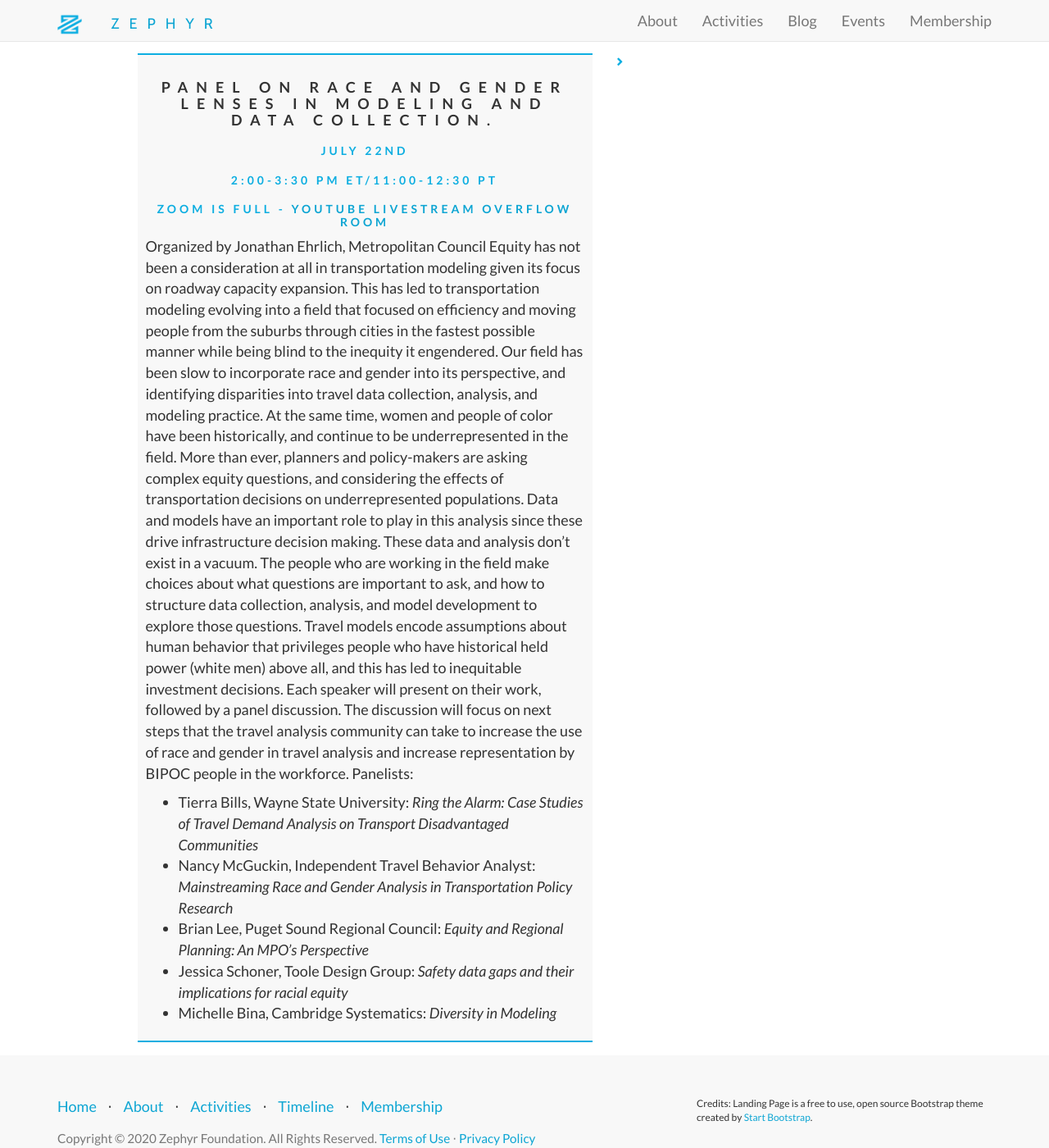
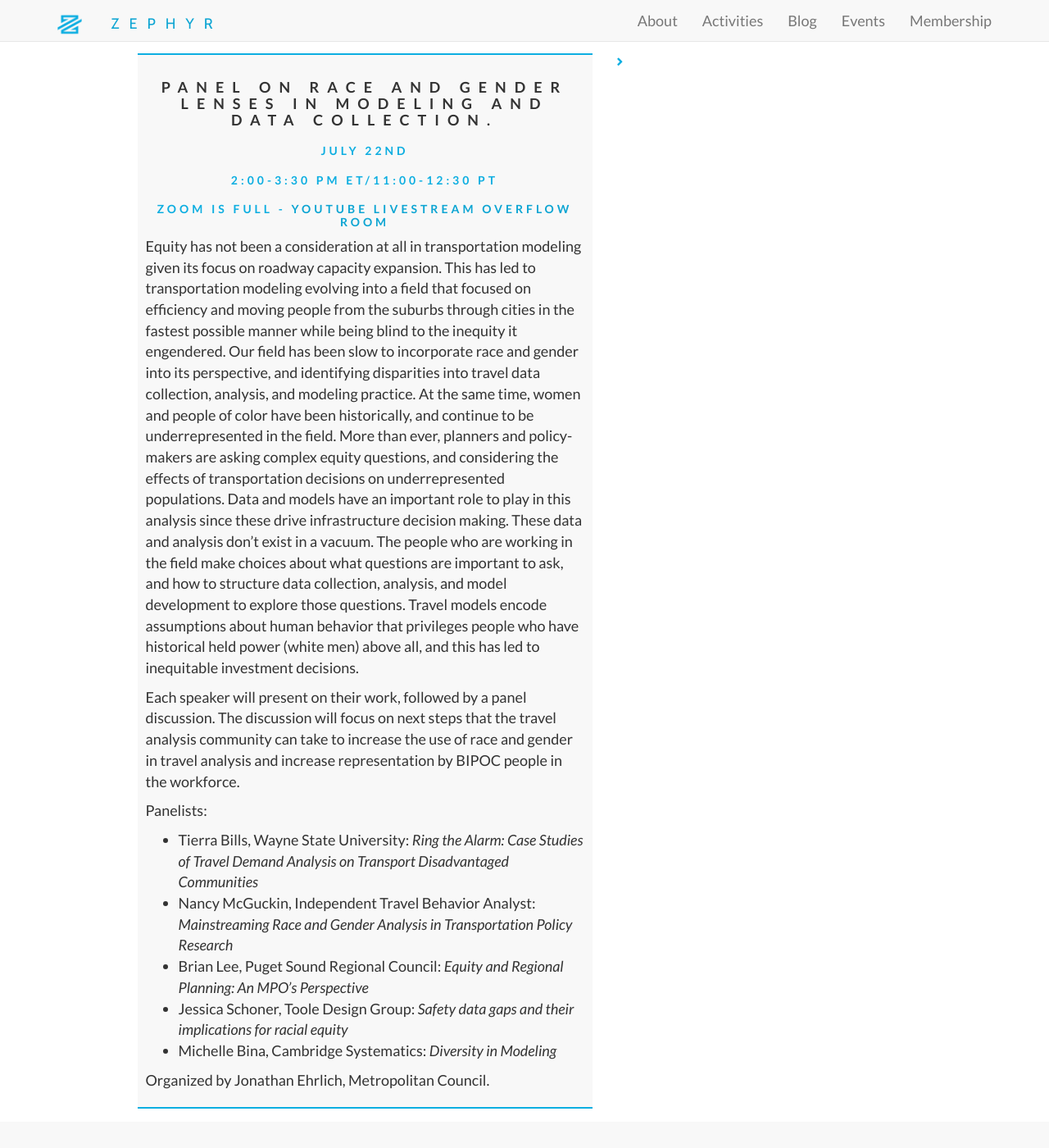
Before and after one commit to ZephyrTransport/zephyr-website, a Jekyll site: the page built from _events/2020-july-panel-race-gender-lenses.md, in a window 1280 px wide and 1400 px high. Shown: the whole window at 82% size. Built offline with Jekyll 4.4.1, drawn with Linux system fonts in a browser that asks for light colours; nearby versions of some CDN libraries; some of the changed lines change nothing that is shown.

Commit message:
formatting

```diff
--- a/_events/2020-july-panel-race-gender-lenses.md
+++ b/_events/2020-july-panel-race-gender-lenses.md
@@ -7,14 +7,11 @@
 time: 2:00-3:30 PM ET/11:00-12:30 PT
 place: Zoom is full - <a  href = 'https://zephyrtransport.org/events/2020-july-panel-race-gender-lenses/'>YouTube Livestream Overflow Room</a>
 additional-msg:
-summary:  "Organized by Jonathan Ehrlich, Metropolitan Council
+summary:  "<p>Equity has not been a consideration at all in transportation modeling given its focus on roadway capacity expansion. This has led to transportation modeling evolving into a field that focused on efficiency and moving people from the suburbs through cities in the fastest possible manner while being blind to the inequity it engendered. Our field has been slow to incorporate race and gender into its perspective, and identifying disparities into travel data collection, analysis, and modeling practice. At the same time, women and people of color have been historically, and continue to be underrepresented in the field. More than ever, planners and policy-makers are asking complex equity questions, and considering the effects of transportation decisions on underrepresented populations.  Data and models have an important role to play in this analysis since these drive infrastructure decision making. These data and analysis don’t exist in a vacuum. The people who are working in the field make choices about what questions are important to ask, and how to structure data collection, analysis, and model development to explore those questions. Travel models encode assumptions about human behavior that privileges people who have historical held power (white men) above all, and this has led to inequitable investment decisions.
 
-Equity has not been a consideration at all in transportation modeling given its focus on roadway capacity expansion. This has led to transportation modeling evolving into a field that focused on efficiency and moving people from the suburbs through cities in the fastest possible manner while being blind to the inequity it engendered. Our field has been slow to incorporate race and gender into its perspective, and identifying disparities into travel data collection, analysis, and modeling practice. At the same time, women and people of color have been historically, and continue to be underrepresented in the field. More than ever, planners and policy-makers are asking complex equity questions, and considering the effects of transportation decisions on underrepresented populations.  Data and models have an important role to play in this analysis since these drive infrastructure decision making. These data and analysis don’t exist in a vacuum. The people who are working in the field make choices about what questions are important to ask, and how to structure data collection, analysis, and model development to explore those questions. Travel models encode assumptions about human behavior that privileges people who have historical held power (white men) above all, and this has led to inequitable investment decisions.
+<p>Each speaker will present on their work, followed by a panel discussion. The discussion will focus on next steps that the travel analysis community can take to increase the use of race and gender in travel analysis and increase representation by BIPOC people in the workforce.
 
-Each speaker will present on their work, followed by a panel discussion. The discussion will focus on next steps that the travel analysis community can take to increase the use of race and gender in travel analysis and increase representation by BIPOC people in the workforce.
-
-
-Panelists:
+<p>Panelists:
 <ul>
 <li>Tierra Bills, Wayne State University: <i>Ring the Alarm: Case Studies of Travel Demand Analysis on Transport Disadvantaged Communities</i>
 <li>Nancy McGuckin, Independent Travel Behavior Analyst: <i>Mainstreaming Race and Gender Analysis in Transportation Policy Research</i>
@@ -22,5 +19,7 @@
 <li>Jessica Schoner, Toole Design Group: <i>Safety data gaps and their implications for racial equity</i>
 <li>Michelle Bina, Cambridge Systematics: <i>Diversity in Modeling</i>
 </ul>
+
+<p>Organized by Jonathan Ehrlich, Metropolitan Council.
 "
 ---
```
